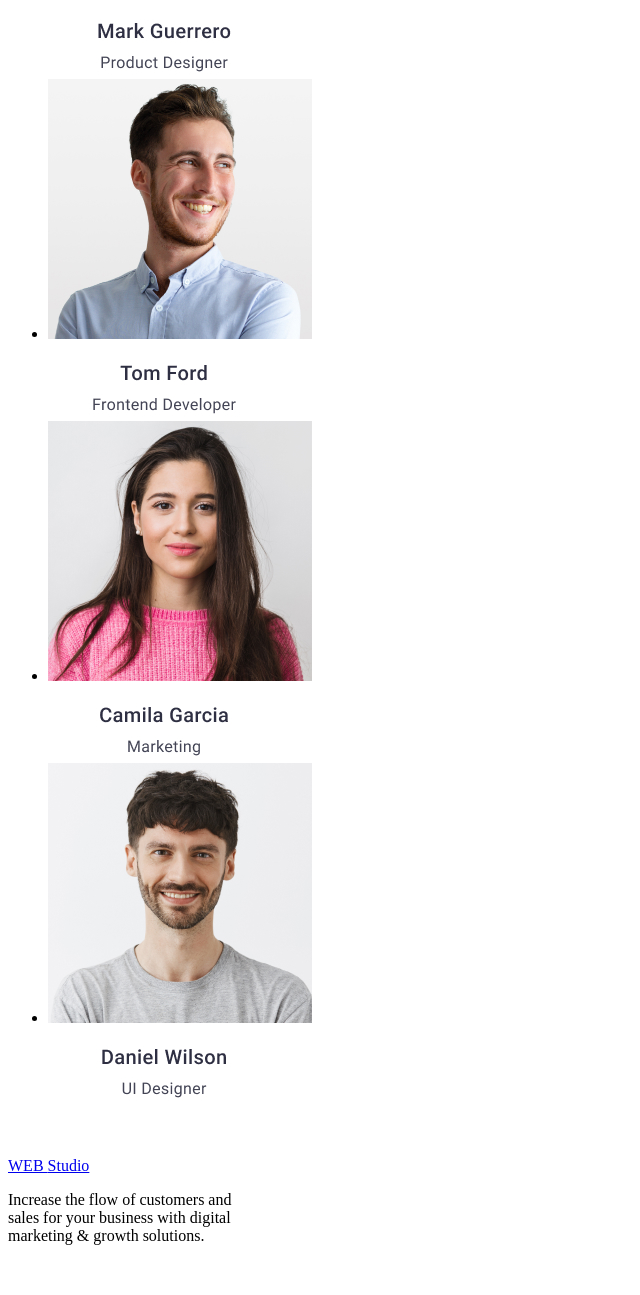
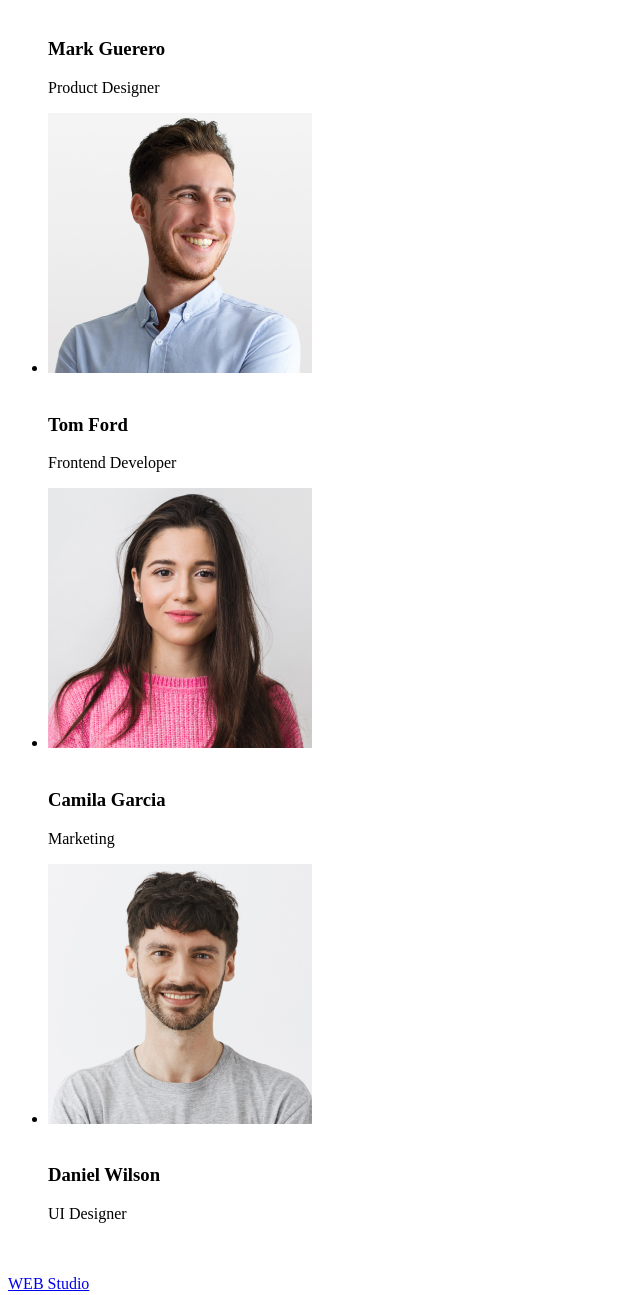
Before and after one commit to Imeh24/goit-markup-hw-01, a plain HTML site: page index.html in a window 1280 px wide. Shown: the part 2049-3344 px from the top of the page, without its empty margins (0-640 px from the left). Before the commit the page ends 3310 px from the top, so only its background shows below. Drawn offline with Linux system fonts and the light colour scheme.

Commit message:
Commit 6/21 9:00pm

```diff
--- a/index.html
+++ b/index.html
@@ -84,7 +84,7 @@
                     <ul>
                         <li><img src="images/Rectangle 71.jpg" alt="computer monitor" width="360px" height="300"><br></li>
                         <li><img src="images/Rectangle 72.jpg" alt="phone" width="360" height="300"><br></li>
-                        <li><img src="images/Rectangle 73.jpg" alt="holding phonewidth" width="360" height="300"><br></li>
+                        <li><img src="images/Rectangle 73.jpg" alt="holding phone" width="360" height="300"><br></li>
                     </ul>
 
             </section>
@@ -95,16 +95,19 @@
                 <h2>Our Team</h2>
                     <ul>
                         <li><img src="images/img1.jpg" alt="Mark Guerero" width="264px" height="260px"></li><br>
-                        <img src="/images/Mark Guerero.jpg" alt="Mark Guerero Product Designer"><br>
+                        <h3>Mark Guerero</h3>
+                        <p>Product Designer</p>
 
                         <li><img src="images/img2.jpg" alt="Tom Ford" width="264" height="260"></li><br>
-                        <img src="images/Tom Ford.jpg" alt="Tom Ford Frontend Developer"><br>
+                        <h3>Tom Ford</h3>
+                        <p>Frontend Developer</p>
 
                         <li><img src="images/img3.jpg" alt="Camila Garcia" width="264" height="260"></li><br>
-                        <img src="images/Camila Garcia.jpg" alt="Camila Garcia Marketing"><br>
-
+                        <h3>Camila Garcia</h3>
+                        <p>Marketing</p>
                         <li><img src="images/img4.jpg" alt="Daniel Wilson" width="264" height="260"></li><br>
-                        <img src="images/Daniel Wilson.jpg" alt="Daniel Wilson UI Designer"><br>
+                        <h3>Daniel Wilson</h3>
+                        <p>UI Designer</p>
                     </ul>
             </section>
         </main>
@@ -113,8 +116,8 @@
         <!--This is footer-->
         <footer>
             <span>
-                <a href="#webstudio" alt="site logo">WEB </a>
-                <a href="#webstudio" alt="site logo">Studio </a>
+                <a href="#webstudio" alt="site logo">WEB Studio </a>
+
             </span>
 
             <p>Increase the flow of customers and<br> sales for your business with digital<br> marketing & growth solutions.</p>
```
